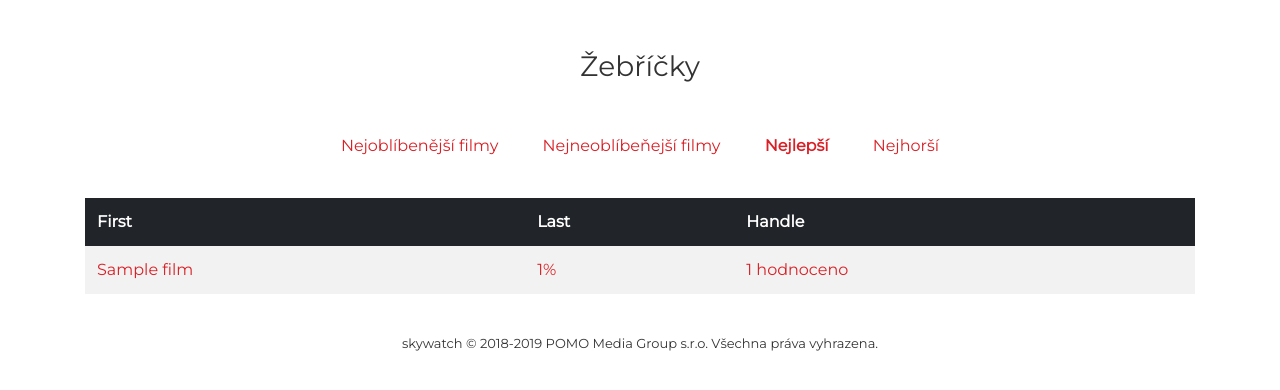
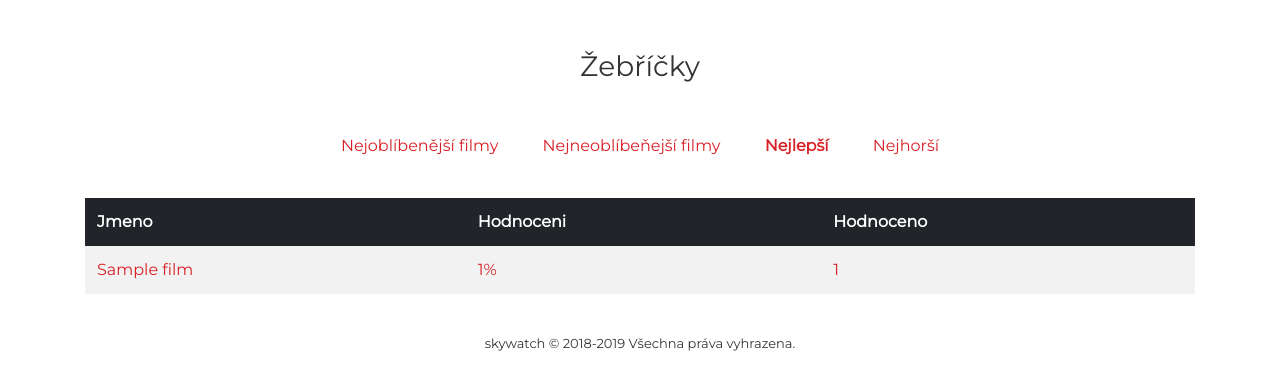
Before and after one commit to l3cr4m/skywatch, a Django app: page /filmy/zebricky/nejlepsi in a window 1280 px wide. Shown: the part 63-453 px from the top of the page. Run offline with Django 3.2, Linux system fonts and the light colour scheme; tables that the repository leaves empty hold one stand-in row (values such as "Sample post"); some libraries are stand-ins or nearby versions.

Commit message:
last commit

```diff
--- a/filmy/templates/filmy/zebricky.html
+++ b/filmy/templates/filmy/zebricky.html
@@ -19,9 +19,9 @@
    <table class="table table-striped table-hover table-borderless a">
       <thead class="thead-dark">
         <tr>
-          <th scope="col">First</th>
-          <th scope="col">Last</th>
-          <th scope="col">Handle</th>
+          <th scope="col">Jmeno</th>
+          <th scope="col">Hodnoceni</th>
+          <th scope="col">Hodnoceno</th>
         </tr>
       </thead>
       <tbody>
@@ -29,7 +29,7 @@
           <tr>
             <td><a href="{% url 'filmy:film' slug=film.slug %}">{{film.title}}</a></td>
             <td><a href="{% url 'filmy:film' slug=film.slug %}">{{film.hodnoceni}}%</a></td>
-            <td><a href="{% url 'filmy:film' slug=film.slug %}">{{film.hodnoceno}} hodnoceno</a></td>
+            <td><a href="{% url 'filmy:film' slug=film.slug %}">{{film.hodnoceno}}</a></td>
           </tr>
         {% endfor %}
       </tbody>
--- a/templates/base_layout.html
+++ b/templates/base_layout.html
@@ -10,6 +10,7 @@
     <link rel="stylesheet" href="{% static 'style.css' %}">
     <link rel="stylesheet" href="https://stackpath.bootstrapcdn.com/bootstrap/4.1.3/css/bootstrap.min.css" integrity="sha384-MCw98/SFnGE8fJT3GXwEOngsV7Zt27NXFoaoApmYm81iuXoPkFOJwJ8ERdknLPMO" crossorigin="anonymous">
     <link rel="stylesheet" href="https://cdnjs.cloudflare.com/ajax/libs/font-awesome/4.7.0/css/font-awesome.min.css">
+    <link rel="shortcut icon" type="image/ico" href="{% static 'img/favicon.ico' %}"/>
     <title>{% block title %}{% endblock %}</title>
   </head>
   <body>
@@ -17,7 +18,7 @@
 
       <header>
         <nav class="navbar navbar-expand-lg navbar-light">
-          <a class="navbar-brand" href="{% url 'home' %}"> <img src="{% static '/img/logo.png' %}" alt="logo"> </a>
+          <a class="navbar-brand" href="{% url 'home' %}"> <img src="{% static '/img/logo.PNG' %}" alt="logo"> </a>
 
           <button class="navbar-toggler" type="button" data-toggle="collapse" data-target="#navbarNav" aria-controls="navbarNav" aria-expanded="false" aria-label="Toggle navigation">
             <span class="navbar-toggler-icon"></span>
@@ -51,7 +52,7 @@
 
 
       <footer>
-        <p>skywatch © 2018-2019 POMO Media Group s.r.o. Všechna práva vyhrazena.</p>
+        <p>skywatch © 2018-2019 Všechna práva vyhrazena.</p>
       </footer>
     </div>
 
--- a/templates/homepage.html
+++ b/templates/homepage.html
@@ -6,6 +6,7 @@
 {% endblock %}
 
 {% block content %}
+
   <div class="billboard">
      <img src="{% static '/img/Billboard.jpeg' %}" alt="billboards">
   </div>
@@ -13,7 +14,7 @@
   <p class="hp-popis">Lorem ipsum dolor sit amet, consectetur adipisicing elit, sed do eiusmod tempor incididunt ut labore et dolore magna aliqua. Ut enim ad minim veniam, quis nostrud exercitation ullamco laboris nisi ut aliquip ex ea commodo consequat. Duis aute irure dolor in reprehenderit in voluptate velit esse cillum dolore eu fugiat nulla pariatur. Excepteur sint occaecat cupidatat non proident, sunt in culpa qui officia deserunt mollit anim id est laborum.</p>
 
   <div class="nabidka-filmu-btn">
-    <a class="bttn" href="{% url 'filmy:filmy' %}" role="button">Prohlídnout si nabídku filmů</a>
+    <a class="bttn" href="{% url 'filmy:filmy' %}?title__icontains=" role="button">Prohlídnout si nabídku filmů</a>
   </div>
 
   <div class="container nabidka-filmu">
@@ -94,4 +95,5 @@
 
       </div>
     </div>
+
 {% endblock %}
```
Also changed, not shown: assets/img/favicon.ico (added), assets/img/favicon.png (added).
